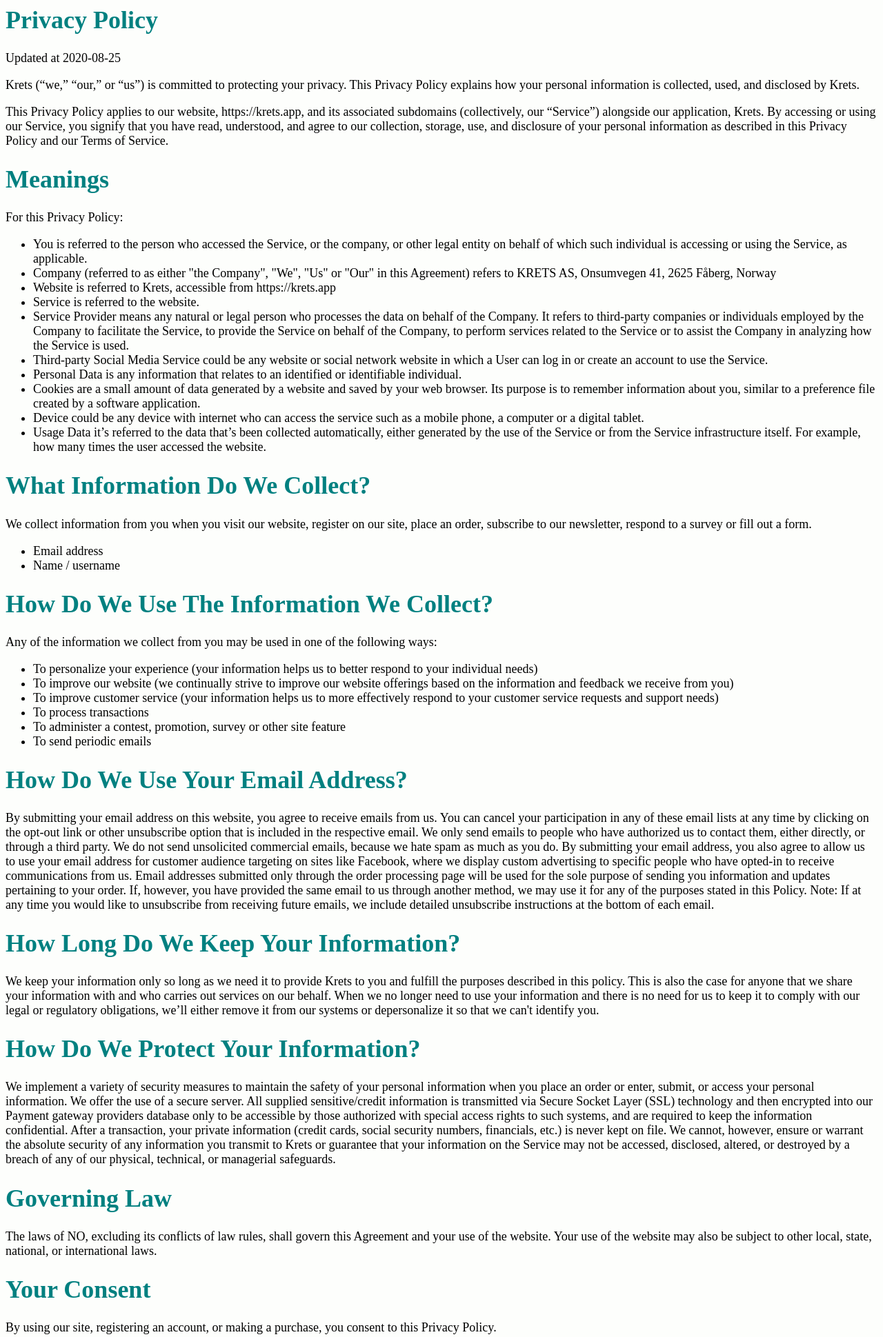
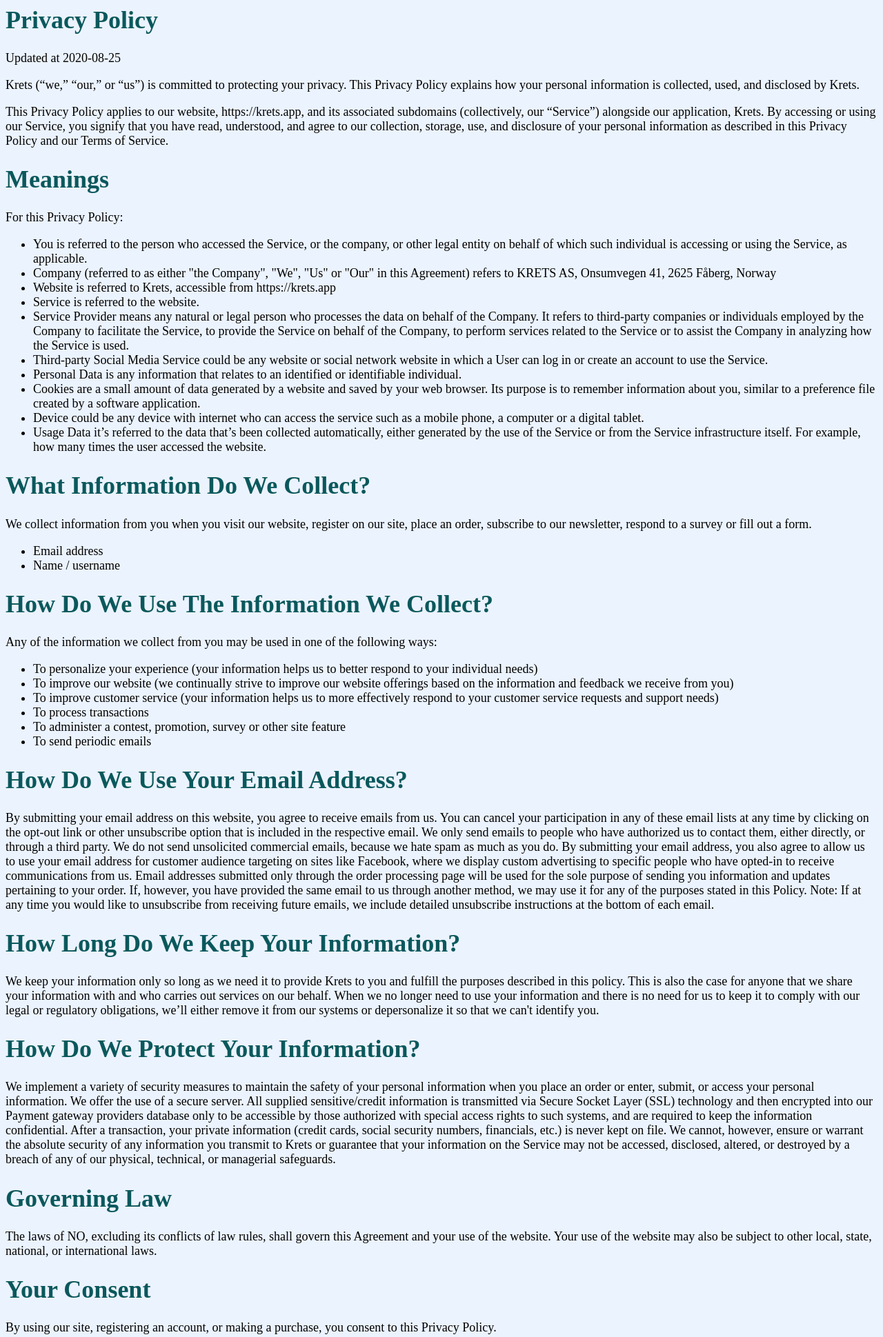
Before and after one commit to olaven/krets, a web app: file public/legal/privacy-policy.html in a window 1280 px wide. Shown: the top 1939 px of the page at 69% size. Run offline with its HTML, style and script files only (its server is not run), Linux system fonts and the light colour scheme; some libraries are stand-ins or nearby versions.

Commit message:
first pass at updated primary and secondary color

```diff
--- a/public/legal/style.css
+++ b/public/legal/style.css
@@ -2,9 +2,9 @@
 body {
     font-family: 'Open Sans, sans-serif';
     font-size: large;
-    background-color: #FDFEFC;
+    background-color: #EBF3FE;/*#FDFEFC;*/
 }
 
 h1 {
-    color: teal
+    color: #0A585C/*teal*/
 }
--- a/src/components/Home/IntroSection/IntroSection.tsx
+++ b/src/components/Home/IntroSection/IntroSection.tsx
@@ -5,6 +5,7 @@
 import { intro } from "../../../text";
 import { postEmail } from "../../../fetchers";
 import { CREATED, OK } from "node-kall";
+import { QRCode } from "react-qrcode-logo";
 
 const DisclaimerBox = () => <Box
     width={1}>
@@ -92,7 +93,6 @@
                         <Box width={[1 / 20, 1 / 6]}></Box>
                         <Box width={[9 / 10, 4 / 6]}>
                             <Image margin="auto auto" src="/krets-qr.png" />
-                            {/* <Link href="https://krets.app/krets">https://krets.app/krets</Link> */}
                         </Box>
                         <Box width={[1 / 20, 1 / 6]}></Box>
                     </Flex>
--- a/src/components/theme.ts
+++ b/src/components/theme.ts
@@ -10,8 +10,8 @@
         monospace: 'inherit',
     },
     colors: {
-        secondary: "#FDFEFC",
-        primary: "teal", //'#B4497C',
+        secondary: "#EBF3FE", //old FDFEFC
+        primary: "#0A585C", //old: 'teal',
         success: '#048243',
         failure: '#D5174E',
         attention: 'orange',
--- a/src/components/tiny/emoji.tsx
+++ b/src/components/tiny/emoji.tsx
@@ -18,8 +18,8 @@
         <Button aria-label="response-emoji-button" backgroundColor="secondary"
             /* sx={{
                 boxShadow: "large",
-            }}*/ >
-            <div style={{ borderBottom: (type === emotion && "solid teal"), borderRadius: "5px" }}>
+            }}*/ >                                  //NOTE: old: solid teal
+            <div style={{ borderBottom: (type === emotion && "solid #0A585C"), borderRadius: "5px" }}>
                 <Text>{emojidata[type]}</Text>
             </div>
 
--- a/src/components/tiny/loader.tsx
+++ b/src/components/tiny/loader.tsx
@@ -10,7 +10,7 @@
                 display: block;
                 margin: 0 auto;`}
             size={size}
-            color={"teal"}
+            color={"#0A585C"} //old: teal
         />
     </span>
 </Box >
--- a/src/pages/[pageId]/code.tsx
+++ b/src/pages/[pageId]/code.tsx
@@ -44,7 +44,7 @@
             style={{ textAlign: "center" }}
         >
             <div className={"qr-code"}>
-                <QRCode value={pageLink} enableCORS={false} size={400} fgColor={'teal'} />
+                <QRCode value={pageLink} enableCORS={false} size={400} fgColor={'#0A585C'} bgColor="#EBF3FE" />
             </div>
         </Box>
     </Box >
```
Also changed, not shown: public/krets-qr-teal.png (added), public/krets-qr.png, public/logo.svg.
